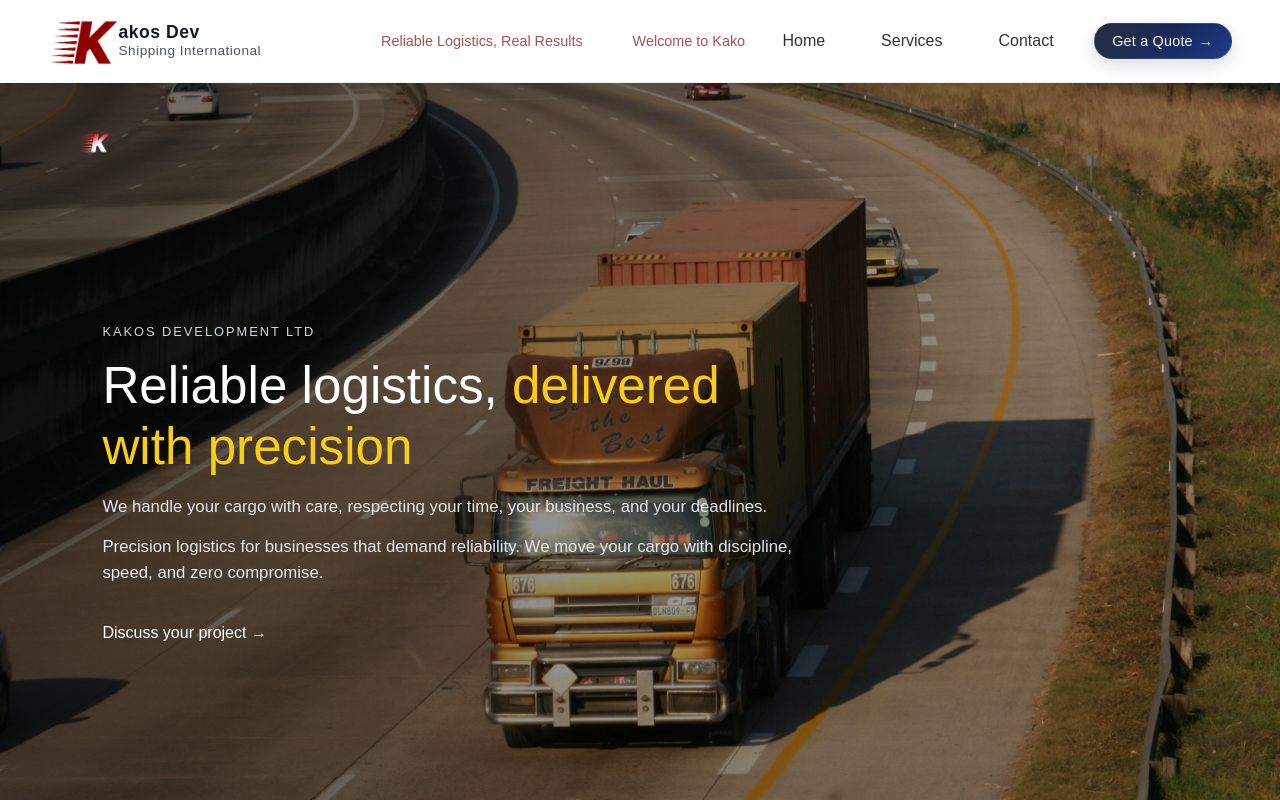
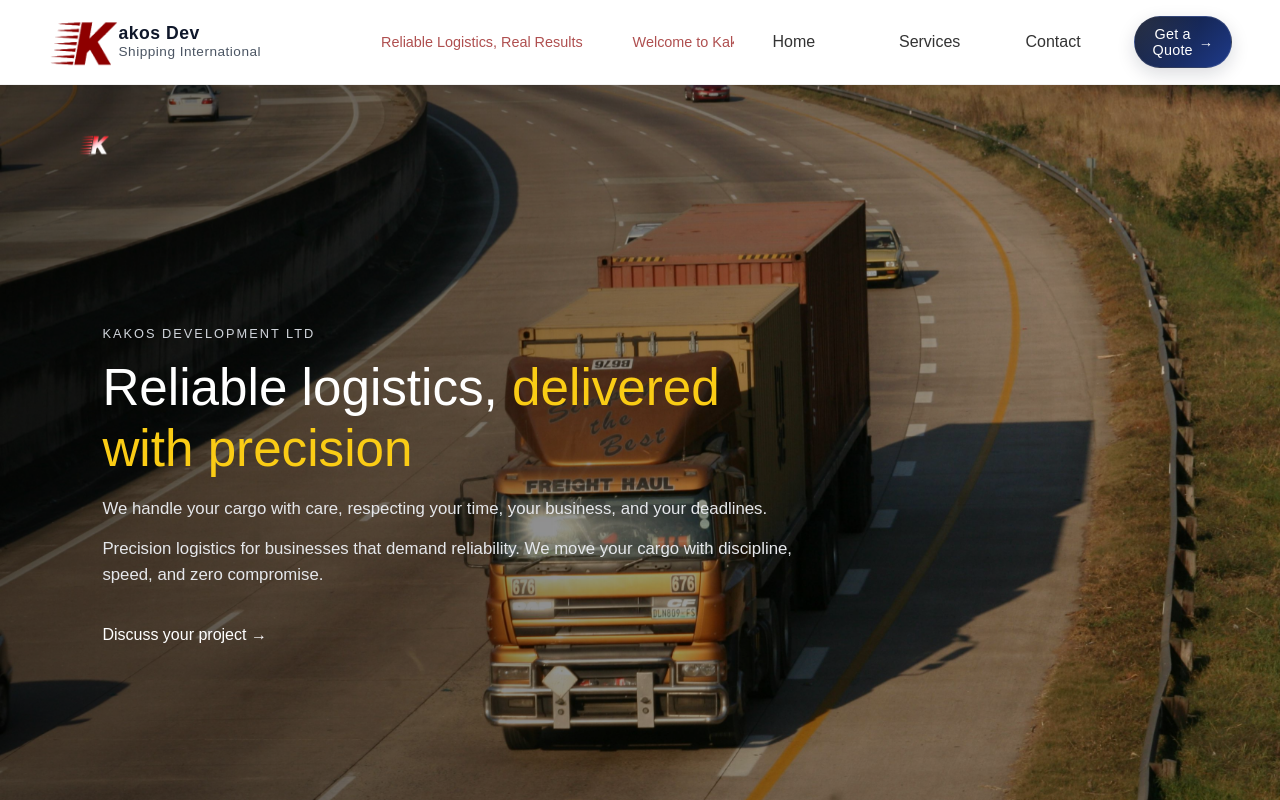
Before and after one commit to Madzeedy/KakosDev, a React (Create React App) app: page / in a window 1280 px wide. Shown: the top 800 px of the page. Built offline with nearby package versions, Linux system fonts and the light colour scheme.

Commit message:
Rectifying the menu

```diff
--- a/src/App.css
+++ b/src/App.css
@@ -180,17 +180,23 @@ html {
 }
 
 .menu a {
-  display: inline-block;
-  position: relative;
-  margin: 0.5rem 1rem;
+  display: block;
+  width: 100%;
+  padding: 12px 18px;
+  border-radius: 8px;
+
   text-decoration: none;
   color: #333;
   font-weight: 500;
-  white-space: nowrap;
-  transition: color 0.3s ease; /* Smooth color and position transition */
+
+  transition:
+    background-color 0.25s ease,
+    color 0.25s ease,
+    transform 0.25s ease;
 }
 
 .menu a:hover {
+  background-color: rgba(59, 130, 246, 0.08);
   color: #3b82f6;
   transform: translateX(3px);
 }
@@ -496,15 +502,6 @@ h3 {
     display: flex; /* show menu when active */
     transform: translateX(0);
     opacity: 1;
-  }
-
-  .menu a {
-    margin: 0;
-    text-decoration: none;
-    color: #333;
-    font-weight: 500;
-    transition: 0.3s;
-    padding: 0.4rem 0;
   }
 
   .menu a:hover {
```
